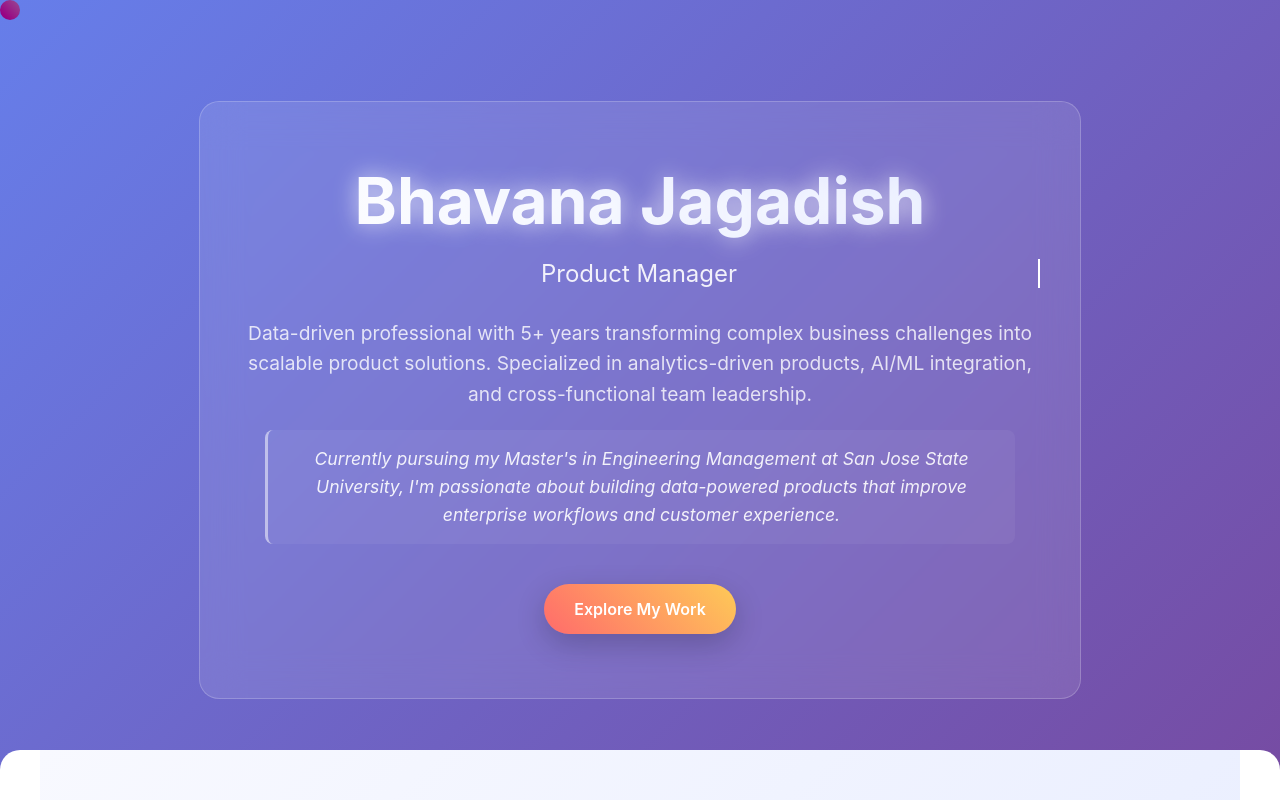
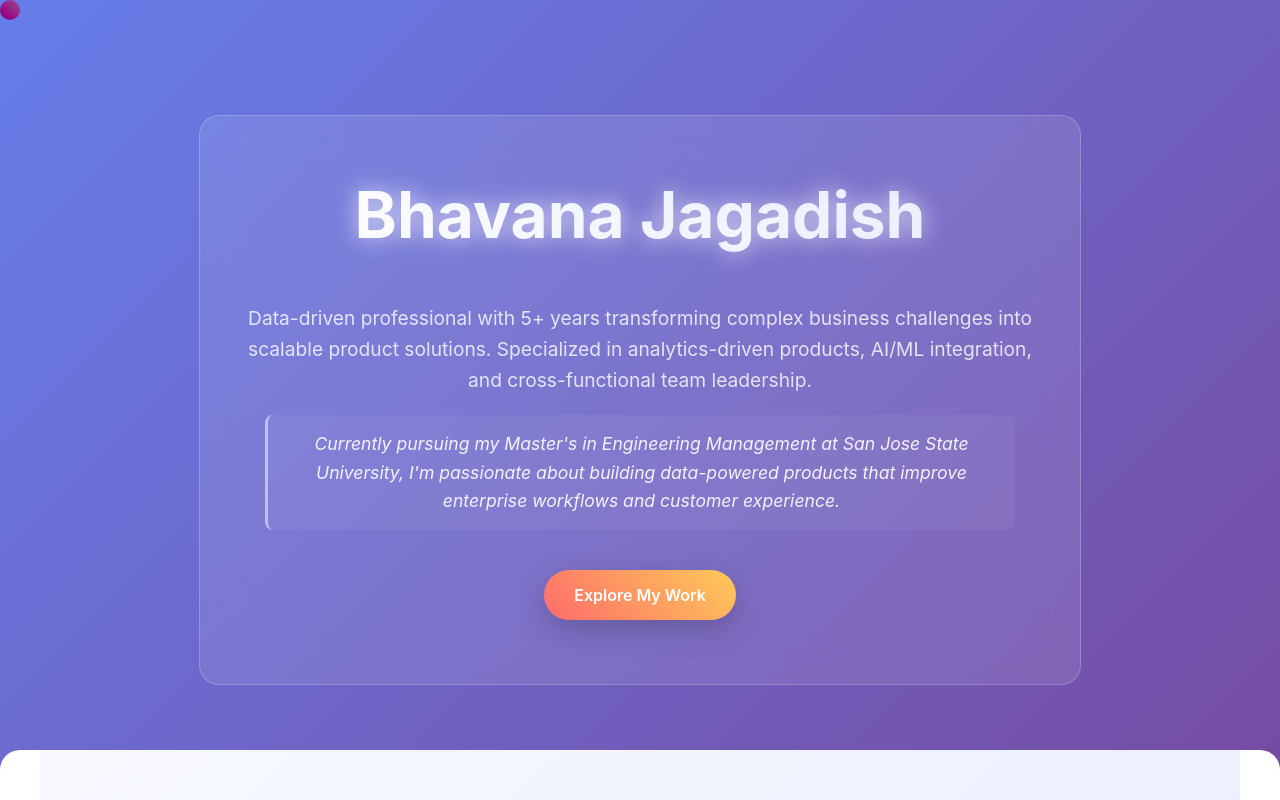
Before and after one commit to BhavanaJagadish8/Bhavana-Portfolio, a plain HTML site: page index.html in a window 1280 px wide. Shown: the top 800 px of the page. Drawn offline with Linux system fonts and the light colour scheme.

Commit message:
Portfolio changes

```diff
--- a/index.html
+++ b/index.html
@@ -673,7 +673,7 @@
 
         <div class="hero-content">
             <h1 class="hero-title">Bhavana Jagadish</h1>
-            <p class="hero-subtitle">Product Manager</p>
+            <p class="hero-subtitle"></p>
             <p class="hero-description">
                 Data-driven professional with 5+ years transforming complex business challenges into scalable product solutions.
                 Specialized in analytics-driven products, AI/ML integration, and cross-functional team leadership.
```
Also changed, not shown: 2 other files.
